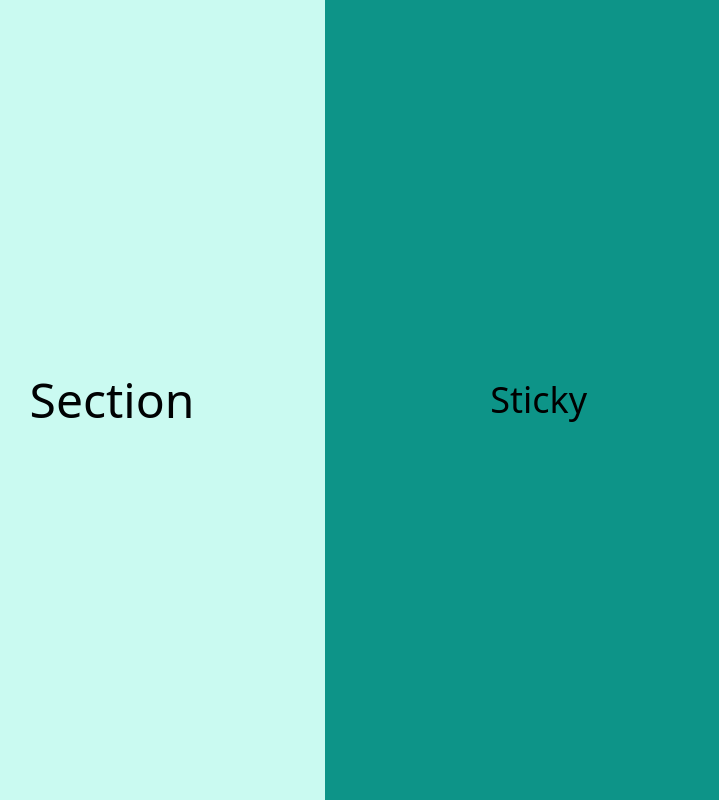
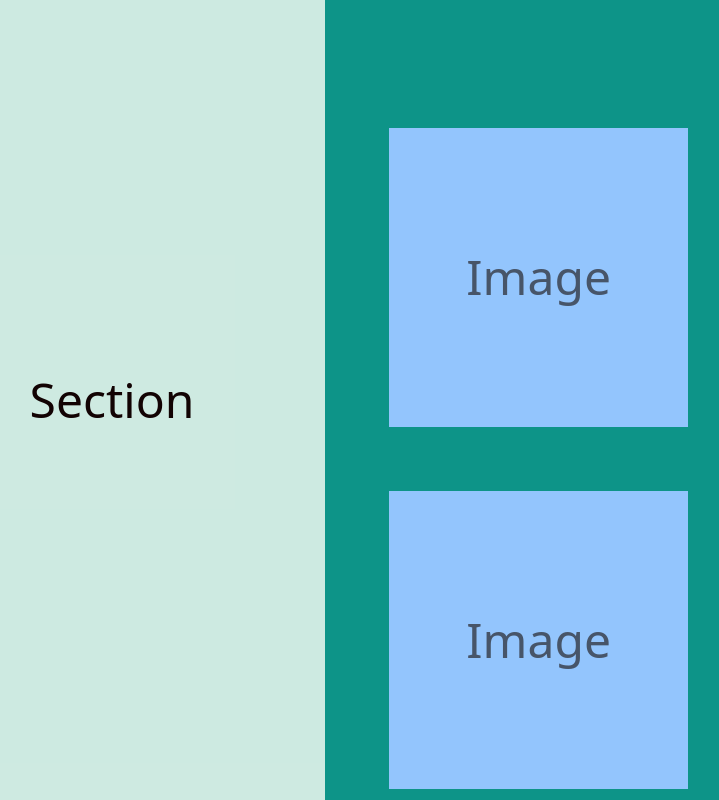
Before and after one commit to abruptpause/red-template-nextjs, a Next.js app: page / in a window 1280 px wide. Shown: the top 800 px of the page, without its empty margins (528-1247 px from the left). Built offline with nearby package versions, Linux system fonts and the light colour scheme; a web font is replaced by a local one.

Commit message:
right nav images and scroll

```diff
--- a/pages/index.js
+++ b/pages/index.js
@@ -1,21 +1,32 @@
 #!/usr/bin/env node
+
+
+const StickyImage = () => (
+
+
+  <div className="grid justify-center w-full items-center aspect-square bg-blue-300 text-slate-600 text-5xl text-center my-16">
+    <div>
+      <h1>Image</h1>
+    </div>
+  </div>
+)
+
+const Sticky = () => (
+  <section className='absolute top-0 left-0 grid grid-cols-3 w-full h-full bg-red-600/[.08]'>
+      <div className='overflow-y-scroll col-span-1 col-start-3 h-screen top-0 right-0 sticky bg-teal-600 p-16'>
+        <StickyImage />
+        <StickyImage />
+        <StickyImage />
+      </div>
+  </section>
+)
+
 
 const PlaceHolder = ({ bg = 'bg-slate-50', text = 'section' }) => (
   <section className={`flex items-center justify-center min-h-screen ${bg}`}>
     <h1 className='text-center text-5xl capitalize'>{text}</h1>
   </section>
 )
-
-const Sticky = ({ bg = 'bg-sky-500/[.01]', text = 'sticky' }) => (
-  <section className={ `absolute top-0 left-0 grid grid-cols-3 w-full h-full ${bg}` }>
-    <div className='bg-green-200 col-span-1 col-start-3'>
-      <div className='h-screen top-0 right-0 sticky flex bg-teal-600 items-center justify-center p-10'>
-        <p className='text-center text-4xl capitalize'>{text}</p>
-      </div>
-    </div>
-  </section>
-)
-
 const Home = () => (
   <main>
     <section className='relative'>
--- a/styles/globals.scss
+++ b/styles/globals.scss
@@ -8,5 +8,4 @@
   p {
     @apply text-center text-4xl capitalize
   }
-
 }
--- a/styles/main.css
+++ /dev/null
@@ -1,3 +0,0 @@
-.fofofo {
-  background-color: orange;
-}
```
